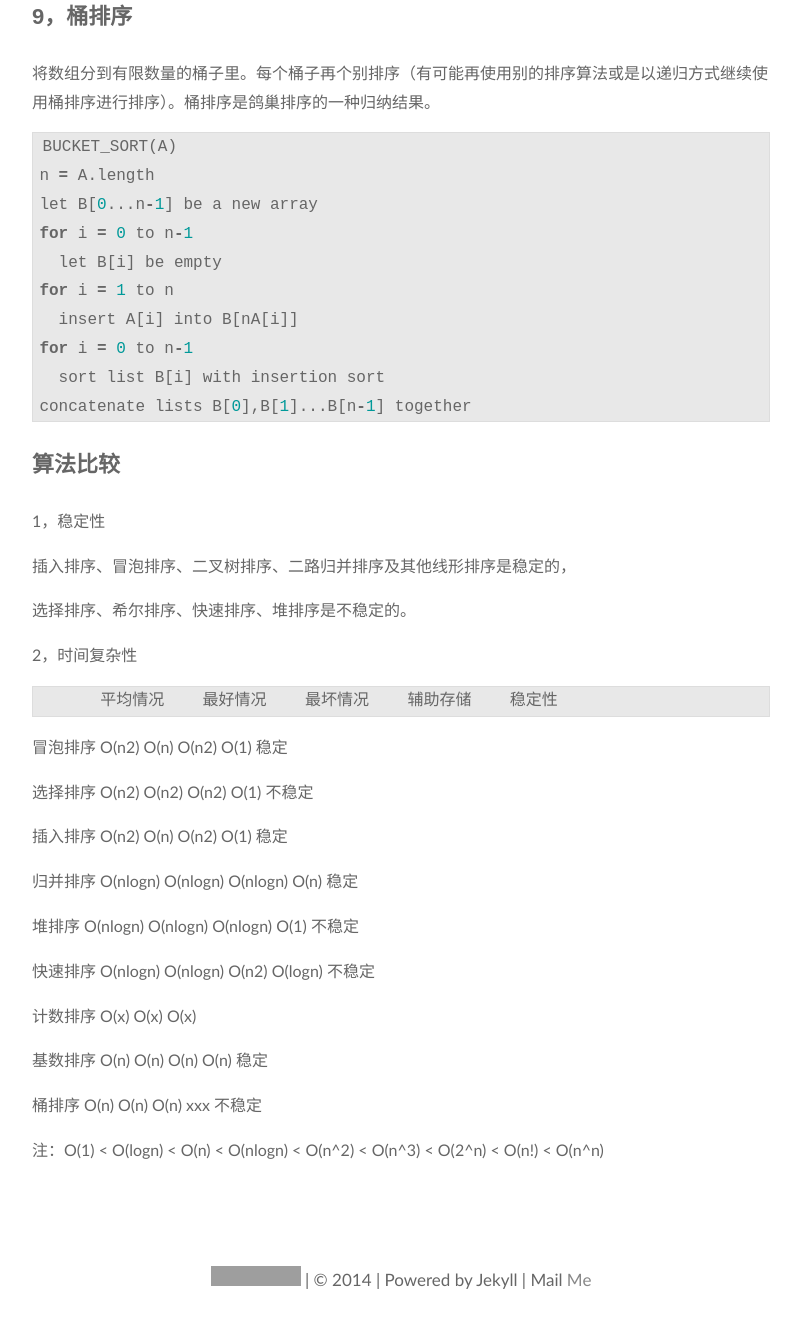
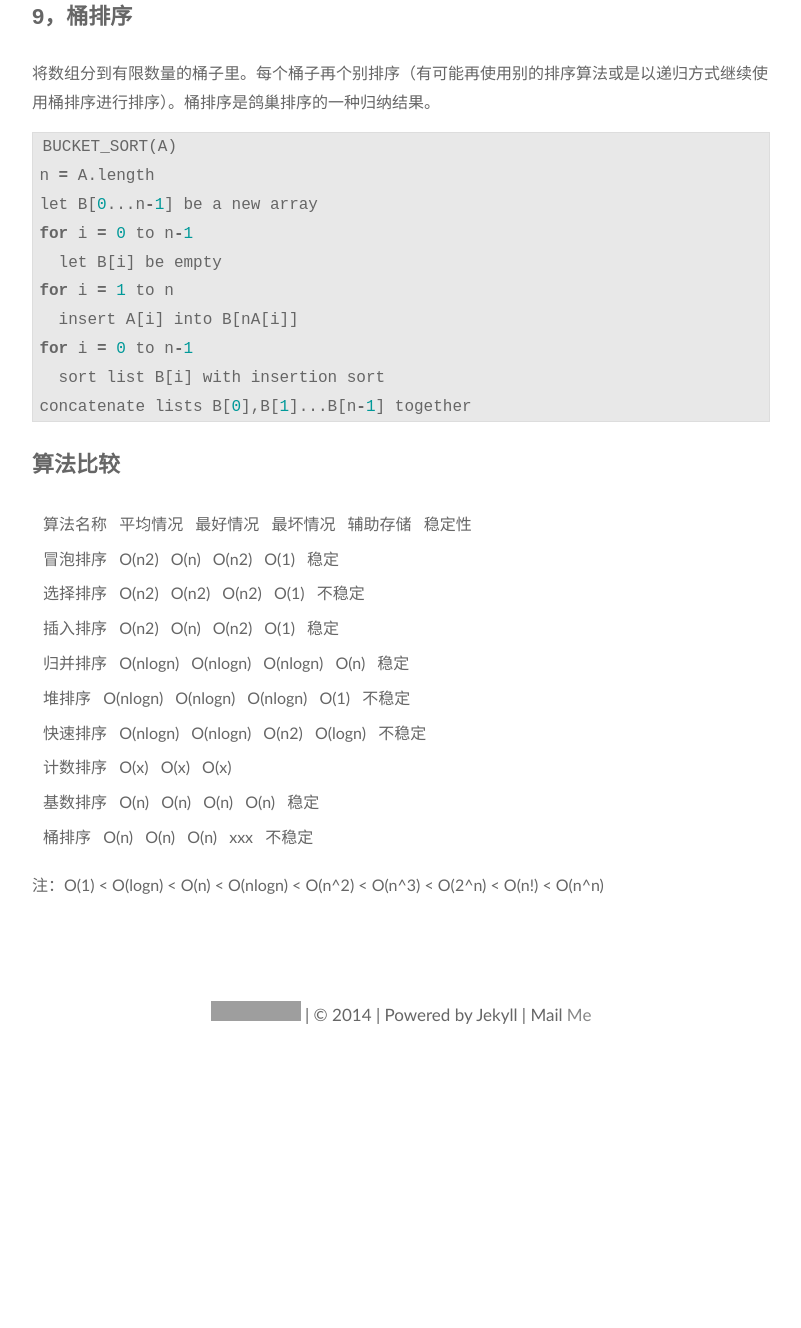
Before and after one commit to allenyip/allenyip.github.com, a Jekyll site: the page built from _posts/2014-03-02-sort-algrithm.md, in a window 1280 px wide and 1400 px high, scrolled down 4583 px. Shown: the top 1328 px of the window, without its empty margins (239-1040 px from the left). Built offline with Jekyll 4.4.1, drawn with Linux system fonts in a browser that asks for light colours; some web fonts are replaced; Markdown is read by kramdown in place of the engine named in the settings; after the commit the page ends 5718 px from its top, so only the background shows below that; grey boxes are pictures that could not be loaded.

Commit message:
edit post

```diff
--- a/_posts/2014-03-02-sort-algrithm.md
+++ b/_posts/2014-03-02-sort-algrithm.md
@@ -187,32 +187,24 @@ concatenate lists B[0],B[1]...B[n-1] together
 
 ##**算法比较**
 
-1，稳定性
+|| 算法名称 || 平均情况 || 最好情况 || 最坏情况 || 辅助存储 || 稳定性 ||
 
-插入排序、冒泡排序、二叉树排序、二路归并排序及其他线形排序是稳定的，
+|| 冒泡排序 || O(n2) || O(n) || O(n2) || O(1) || 稳定 ||
 
-选择排序、希尔排序、快速排序、堆排序是不稳定的。
+|| 选择排序 || O(n2) || O(n2) || O(n2) || O(1) || 不稳定 ||
 
-2，时间复杂性
+|| 插入排序 || O(n2) || O(n) || O(n2) || O(1) || 稳定 ||
 
-          平均情况    最好情况    最坏情况    辅助存储    稳定性
+|| 归并排序 || O(nlogn) || O(nlogn) || O(nlogn) || O(n) || 稳定 ||
 
-冒泡排序  O(n2)       O(n)       O(n2)       O(1)        稳定
+|| 堆排序 || O(nlogn) || O(nlogn) || O(nlogn) || O(1) || 不稳定 ||
 
-选择排序  O(n2)       O(n2)       O(n2)       O(1)        不稳定
+|| 快速排序 || O(nlogn) || O(nlogn) || O(n2) || O(logn) || 不稳定 ||
 
-插入排序  O(n2)       O(n)        O(n2)       O(1)        稳定
+|| 计数排序 || O(x) || O(x) || O(x) ||  ||
 
-归并排序  O(nlogn)    O(nlogn)    O(nlogn)    O(n)        稳定
+|| 基数排序 || O(n) || O(n) || O(n) || O(n) || 稳定 ||
 
-堆排序    O(nlogn)    O(nlogn)    O(nlogn)    O(1)        不稳定
-
-快速排序  O(nlogn)    O(nlogn)    O(n2)       O(logn)     不稳定
-
-计数排序  O(x)        O(x)        O(x)
-
-基数排序  O(n)        O(n)        O(n)        O(n)        稳定
-
-桶排序    O(n)        O(n)        O(n)        xxx         不稳定
+|| 桶排序 || O(n) || O(n) || O(n) || xxx || 不稳定 ||
 
 注：O(1) < O(logn) < O(n) < O(nlogn) < O(n^2) < O(n^3) < O(2^n) < O(n!) < O(n^n)
```
